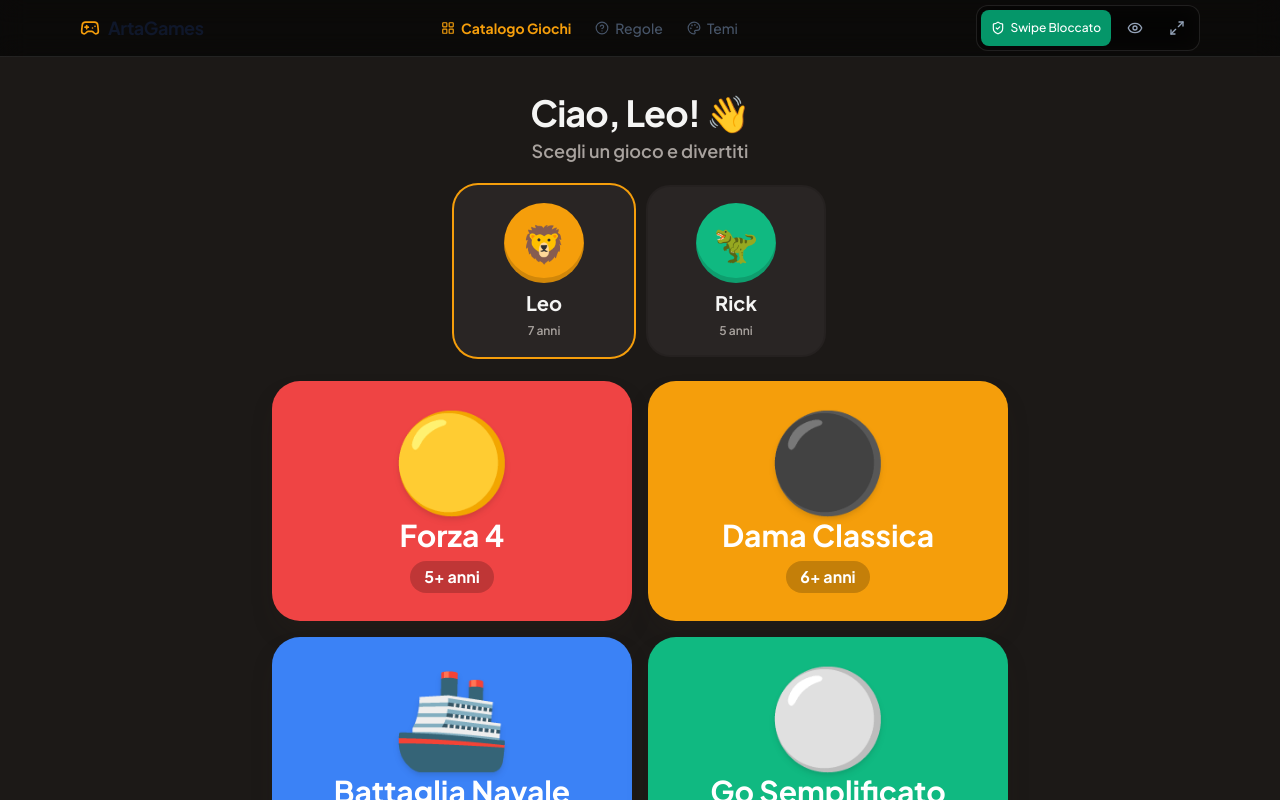
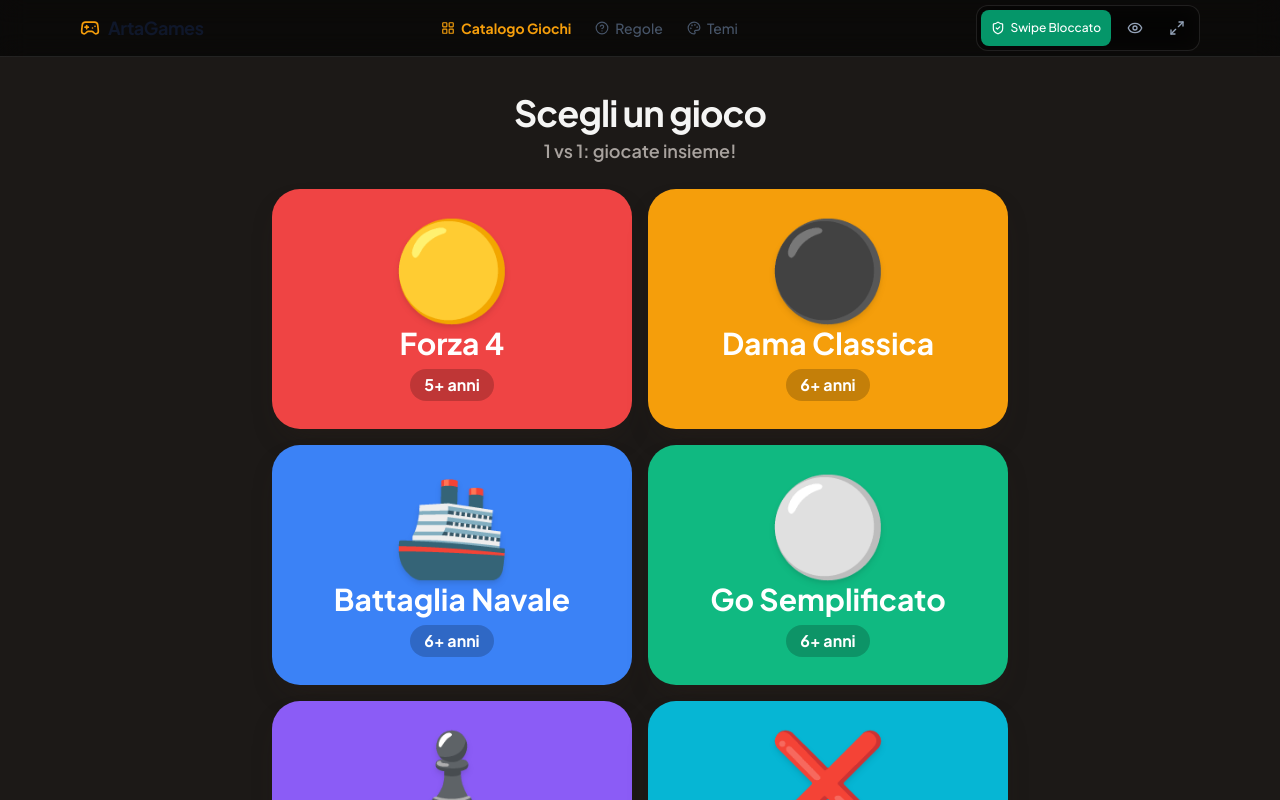
Before and after one commit to paoloartasensi/ArtaGames, a React (Vite) app: page / in a window 1280 px wide. Shown: the top 800 px of the page. Built offline with nearby package versions, Linux system fonts and the light colour scheme.

Commit message:
feat: add game implementations for Dots and Boxes, Gomoku, Nim, and Abalone; update game emojis and colors in GameSelector

```diff
--- a/src/App.tsx
+++ b/src/App.tsx
@@ -24,6 +24,10 @@ import { ReversiGame } from './games/reversi/ReversiGame';
 import { MorrisGame } from './games/morris/MorrisGame';
 import { QuartoGame } from './games/quarto/QuartoGame';
 import { LudoGame } from './games/ludo/LudoGame';
+import { DotsBoxesGame } from './games/dotsboxes/DotsBoxesGame';
+import { GomokuGame } from './games/gomoku/GomokuGame';
+import { NimGame } from './games/nim/NimGame';
+import { AbaloneGame } from './games/abalone/AbaloneGame';
 
 import { ArrowLeft, Sparkles } from 'lucide-react';
 
@@ -273,6 +277,50 @@ function AppContent() {
                   isTabletFlipped={isTabletFlipped}
                 />
               )}
+
+              {activeGameId === 'dotsboxes' && (
+                <DotsBoxesGame
+                  key={gameKey}
+                  playMode={playMode}
+                  difficulty={difficulty}
+                  onOpenRules={() => setIsRulesModalOpen(true)}
+                  onSelectGame={() => setViewMode('catalog')}
+                  isTabletFlipped={isTabletFlipped}
+                />
+              )}
+
+              {activeGameId === 'gomoku' && (
+                <GomokuGame
+                  key={gameKey}
+                  playMode={playMode}
+                  difficulty={difficulty}
+                  onOpenRules={() => setIsRulesModalOpen(true)}
+                  onSelectGame={() => setViewMode('catalog')}
+                  isTabletFlipped={isTabletFlipped}
+                />
+              )}
+
+              {activeGameId === 'nim' && (
+                <NimGame
+                  key={gameKey}
+                  playMode={playMode}
+                  difficulty={difficulty}
+                  onOpenRules={() => setIsRulesModalOpen(true)}
+                  onSelectGame={() => setViewMode('catalog')}
+                  isTabletFlipped={isTabletFlipped}
+                />
+              )}
+
+              {activeGameId === 'abalone' && (
+                <AbaloneGame
+                  key={gameKey}
+                  playMode={playMode}
+                  difficulty={difficulty}
+                  onOpenRules={() => setIsRulesModalOpen(true)}
+                  onSelectGame={() => setViewMode('catalog')}
+                  isTabletFlipped={isTabletFlipped}
+                />
+              )}
             </div>
           </div>
         )}
--- a/src/components/GameSelector.tsx
+++ b/src/components/GameSelector.tsx
@@ -1,4 +1,4 @@
-import React, { useEffect, useState } from 'react';
+import React from 'react';
 import { GameId, ALL_GAMES } from '../games/registry';
 import { useTheme } from '../theme/themeContext';
 
@@ -6,20 +6,6 @@ interface GameSelectorProps {
   onSelectGame: (id: GameId) => void;
   activeGameId: GameId;
 }
-
-// Profili dei bambini — modifica qui nomi, età ed emoji.
-interface Profile {
-  id: string;
-  name: string;
-  age: number;
-  emoji: string;
-  color: string;
-}
-
-const PROFILES: Profile[] = [
-  { id: 'leo', name: 'Leo', age: 7, emoji: '🦁', color: '#F59E0B' },
-  { id: 'rick', name: 'Rick', age: 5, emoji: '🦖', color: '#10B981' },
-];
 
 const GAME_EMOJIS: Record<GameId, string> = {
   connect4: '🟡',
@@ -36,6 +22,10 @@ const GAME_EMOJIS: Record<GameId, string> = {
   morris: '✚',
   quarto: '🧩',
   ludo: '🎲',
+  dotsboxes: '🔲',
+  gomoku: '🎯',
+  nim: '🪵',
+  abalone: '🎱',
 };
 
 const GAME_COLORS: Record<GameId, string> = {
@@ -53,64 +43,24 @@ const GAME_COLORS: Record<GameId, string> = {
   morris: '#6366F1',
   quarto: '#D946EF',
   ludo: '#F97316',
+  dotsboxes: '#14B8A6',
+  gomoku: '#EAB308',
+  nim: '#A855F7',
+  abalone: '#F43F5E',
 };
 
 export const GameSelector: React.FC<GameSelectorProps> = ({ onSelectGame, activeGameId }) => {
   const { theme } = useTheme();
-  const [profileId, setProfileId] = useState<string>(PROFILES[0].id);
-
-  useEffect(() => {
-    try {
-      const saved = window.localStorage.getItem('tabletop_profile');
-      if (saved && PROFILES.some((p) => p.id === saved)) setProfileId(saved);
-    } catch {}
-  }, []);
-
-  const selectProfile = (id: string) => {
-    setProfileId(id);
-    try {
-      window.localStorage.setItem('tabletop_profile', id);
-    } catch {}
-  };
-
-  const activeProfile = PROFILES.find((p) => p.id === profileId) ?? PROFILES[0];
 
   return (
     <div className="w-full max-w-3xl mx-auto px-4 py-5">
-      {/* Greeting */}
-      <header className="text-center mb-5">
-        <h1 className="text-3xl sm:text-4xl font-extrabold tracking-tight">
-          Ciao, {activeProfile.name}! 👋
-        </h1>
+      {/* Header */}
+      <header className="text-center mb-6">
+        <h1 className="text-3xl sm:text-4xl font-extrabold tracking-tight">Scegli un gioco</h1>
         <p className={`text-base sm:text-lg mt-1 font-semibold ${theme.textMuted}`}>
-          Scegli un gioco e divertiti
+          1 vs 1: giocate insieme!
         </p>
       </header>
-
-      {/* Profiles */}
-      <div className="flex gap-3 justify-center mb-6">
-        {PROFILES.map((p) => {
-          const on = p.id === profileId;
-          return (
-            <button
-              key={p.id}
-              onClick={() => selectProfile(p.id)}
-              className={`flex flex-col items-center gap-1.5 flex-1 max-w-[180px] rounded-3xl p-4 border-2 transition-all ${
-                on ? 'ring-2 ring-amber-500 border-transparent' : 'border-black/10 dark:border-white/10'
-              } ${theme.bgSurface}`}
-            >
-              <span
-                className="w-16 h-16 sm:w-20 sm:h-20 rounded-full flex items-center justify-center text-3xl sm:text-4xl text-white"
-                style={{ background: p.color, boxShadow: 'inset 0 -5px 0 rgba(0,0,0,0.15)' }}
-              >
-                {p.emoji}
-              </span>
-              <span className="text-lg sm:text-xl font-extrabold leading-none">{p.name}</span>
-              <span className={`text-xs font-semibold ${theme.textMuted}`}>{p.age} anni</span>
-            </button>
-          );
-        })}
-      </div>
 
       {/* Giant tiles */}
       <div className="grid grid-cols-2 gap-4">
--- a/src/games/abalone/AbaloneGame.tsx
+++ b/src/games/abalone/AbaloneGame.tsx
@@ -171,10 +171,10 @@ export const AbaloneGame: React.FC<AbaloneGameProps> = ({
                   cy={y}
                   r={R}
                   fill={P_COLORS[owner]}
-                  stroke={owner === 0 ? '#0f172a' : '#cbd5e1'}
+                  stroke={owner === 0 ? '#e5e7eb' : '#475569'}
                   strokeWidth={2}
                 />
-                <circle cx={x - 6} cy={y - 7} r={R * 0.32} fill="#ffffff" opacity={owner === 0 ? 0.25 : 0.6} />
+                <circle cx={x - 6} cy={y - 7} r={R * 0.32} fill="#ffffff" opacity={owner === 0 ? 0.3 : 0.65} />
               </g>
             );
           })}
```
